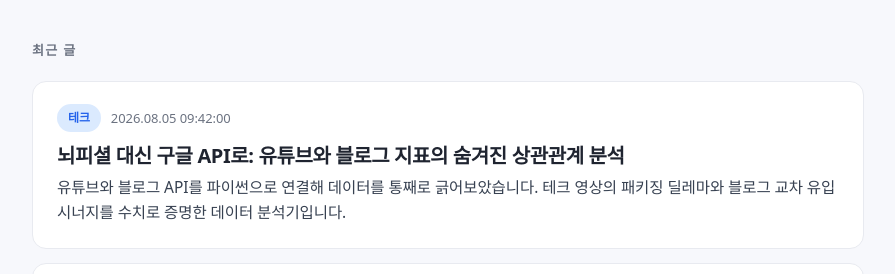
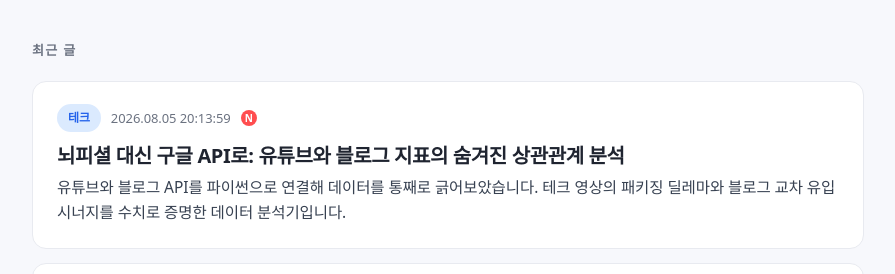
Before and after one commit to panddu/panddu.github.io, a Jekyll site: the page built from index.html, in a window 1280 px wide and 900 px high. Shown: the part 374-648 px from the top of the window, without its empty margins (192-1087 px from the left). Built offline with Jekyll 4.4.1, drawn with Linux system fonts in a browser that asks for light colours; some web fonts are replaced.

Commit message:
fix: 유튜브·블로그 상관관계 분석 글 발행 타임스탬프 수정
draft 작성 시점(09:42)이 아니라 _drafts → _posts로 옮겨 실제 발행한
시점(20:13)으로 date를 정정. N 배지(24시간 이내 새 글) 판정이 잘못된
타임스탬프 때문에 어긋나 있었음.

```diff
--- a/_posts/2026-08-05-contents-analytics-api-correlation.md
+++ b/_posts/2026-08-05-contents-analytics-api-correlation.md
@@ -1,7 +1,7 @@
 ---
 layout: post
 title: "뇌피셜 대신 구글 API로: 유튜브와 블로그 지표의 숨겨진 상관관계 분석"
-date: 2026-08-05 09:42:00 +0900
+date: 2026-08-05 20:13:59 +0900
 category: tech
 excerpt: "유튜브와 블로그 API를 파이썬으로 연결해 데이터를 통째로 긁어보았습니다. 테크 영상의 패키징 딜레마와 블로그 교차 유입 시너지를 수치로 증명한 데이터 분석기입니다."
 ---
```
